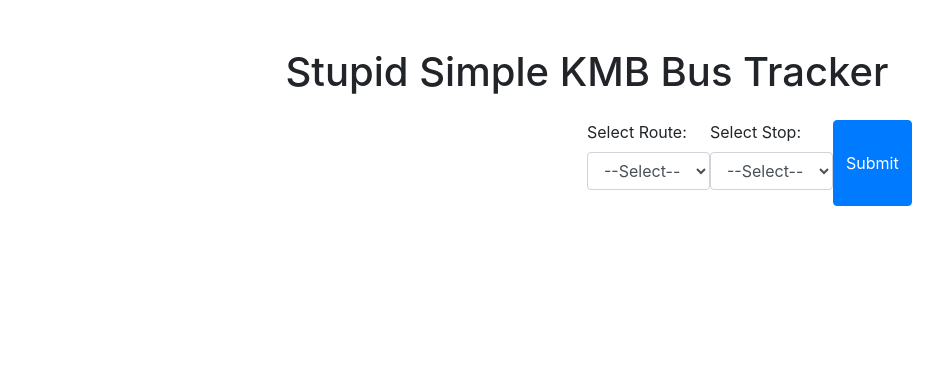
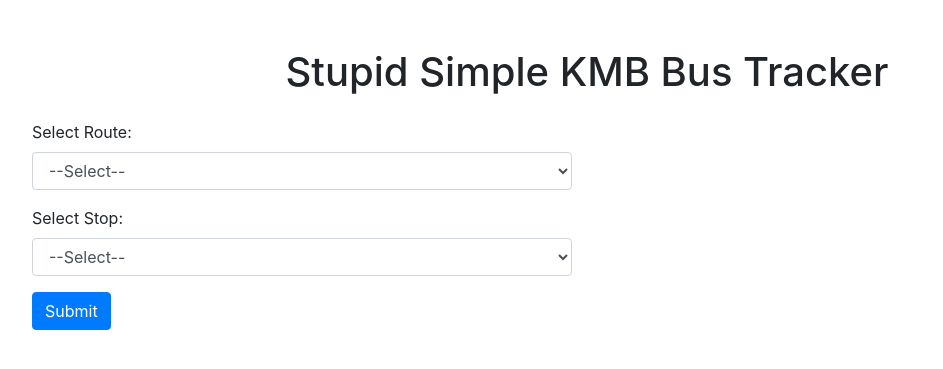
Before and after one commit to anath2/kmb-eta, a Flask app: page / in a window 1280 px wide. Shown: the top 369 px of the page, without its empty margins (53-996 px from the left). Run offline with Flask 3, Linux system fonts and the light colour scheme; data that the repository does not hold is empty; some libraries are stand-ins or nearby versions.

Commit message:
fix: correct layout of form and table in index.html

```diff
--- a/web/templates/index.html
+++ b/web/templates/index.html
@@ -13,9 +13,7 @@
     <h1 class="text-center mb-4">Stupid Simple KMB Bus Tracker</h1>
 
     <div class="row">
-        <div class="col-lg-6 mt-4">
-            <div id="bus-eta"><!-- Table will be updated here --></div>
-        </div>
+        <div class="col-lg-6">
             <div class="form-group">
                 <label for="route">Select Route:</label>
                 <select class="form-control" id="route" name="route" hx-get="/update-options" hx-target="#stop" hx-trigger="change" aria-label="Select Route">
@@ -34,15 +32,16 @@
             </div>
             <button class="btn btn-primary"
                 hx-get="/update"
-                hx-target="#bus-eta"
+                hx-target="this"
                 hx-trigger="click"
                 hx-include="[name='route'],[name='stop']"
-                hx-swap="outerHTML"
+                hx-swap="none"
                 aria-label="Submit">
                 Submit
             </button>
-
-        <div class="col-lg-6 mt-4">
+            <div id="bus-eta" class="mt-4"><!-- Table will be updated here --></div>
+        </div>
+        <div class="col-lg-6">
             <div id="map"><!-- Map will be updated here --></div>
         </div>
     </div>
```
Lines whose indentation alone changed are shown as unchanged.
